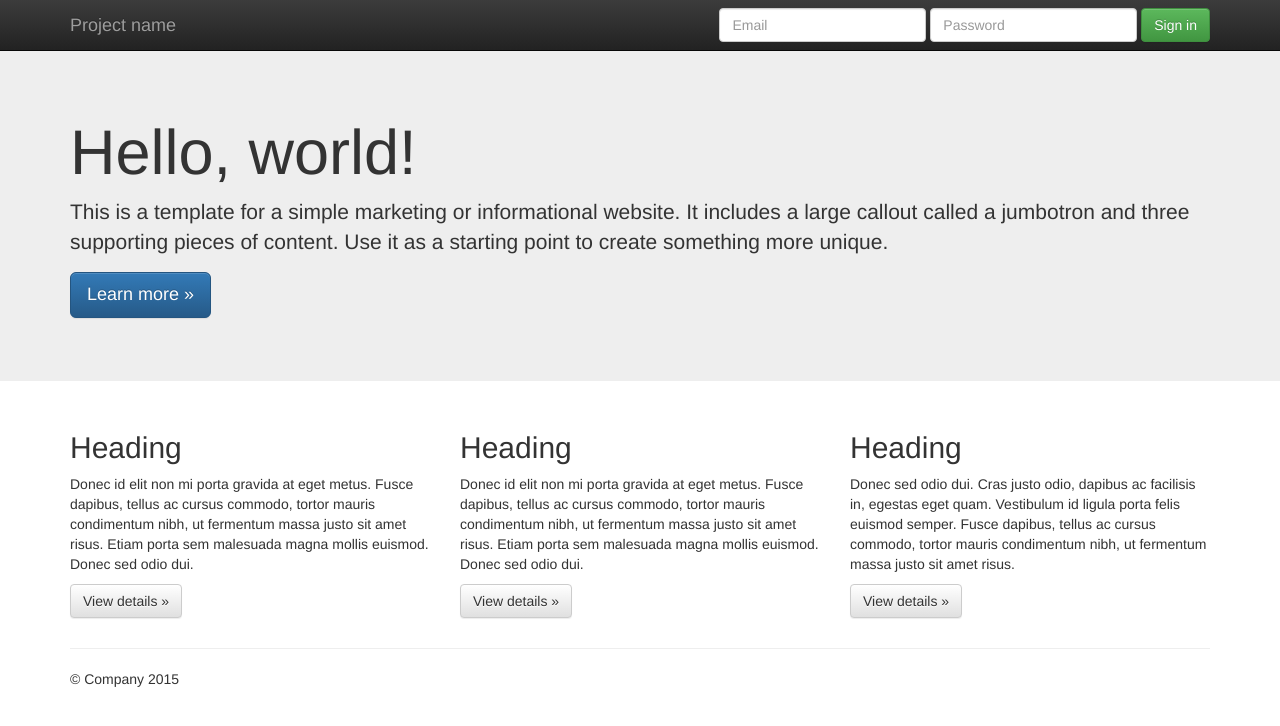
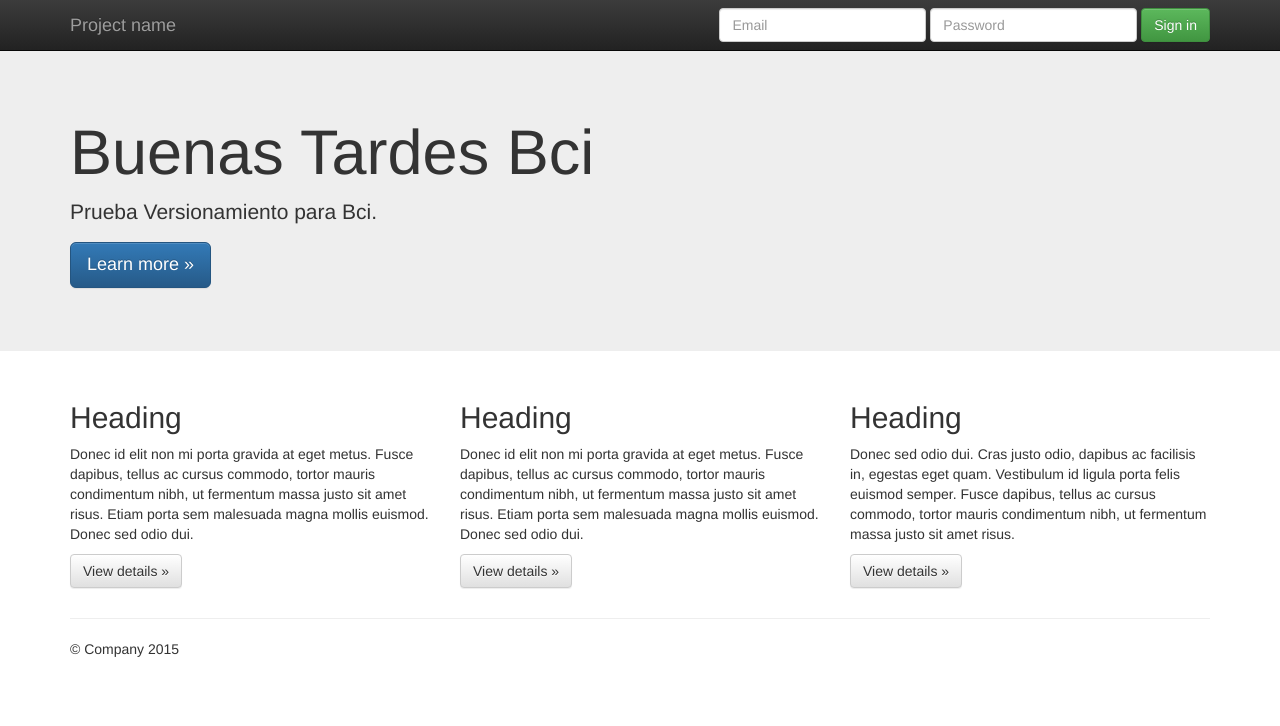
Before and after one commit to LeHuerta/Trabajo2_Leonel_Huerta, a plain HTML site: page index.html in a window 1280 px wide. Drawn offline with nearby package versions, Linux system fonts and the light colour scheme.

Commit message:
Se suben modificaciones Buenas Tardes y pruebas para Bci

```diff
--- a/index.html
+++ b/index.html
@@ -55,8 +55,8 @@
     <!-- Main jumbotron for a primary marketing message or call to action -->
     <div class="jumbotron">
       <div class="container">
-        <h1>Hello, world!</h1>
-        <p>This is a template for a simple marketing or informational website. It includes a large callout called a jumbotron and three supporting pieces of content. Use it as a starting point to create something more unique.</p>
+        <h1>Buenas Tardes Bci </h1>
+        <p>Prueba Versionamiento para Bci.</p>
         <p><a class="btn btn-primary btn-lg" href="#" role="button">Learn more &raquo;</a></p>
       </div>
     </div>
```
